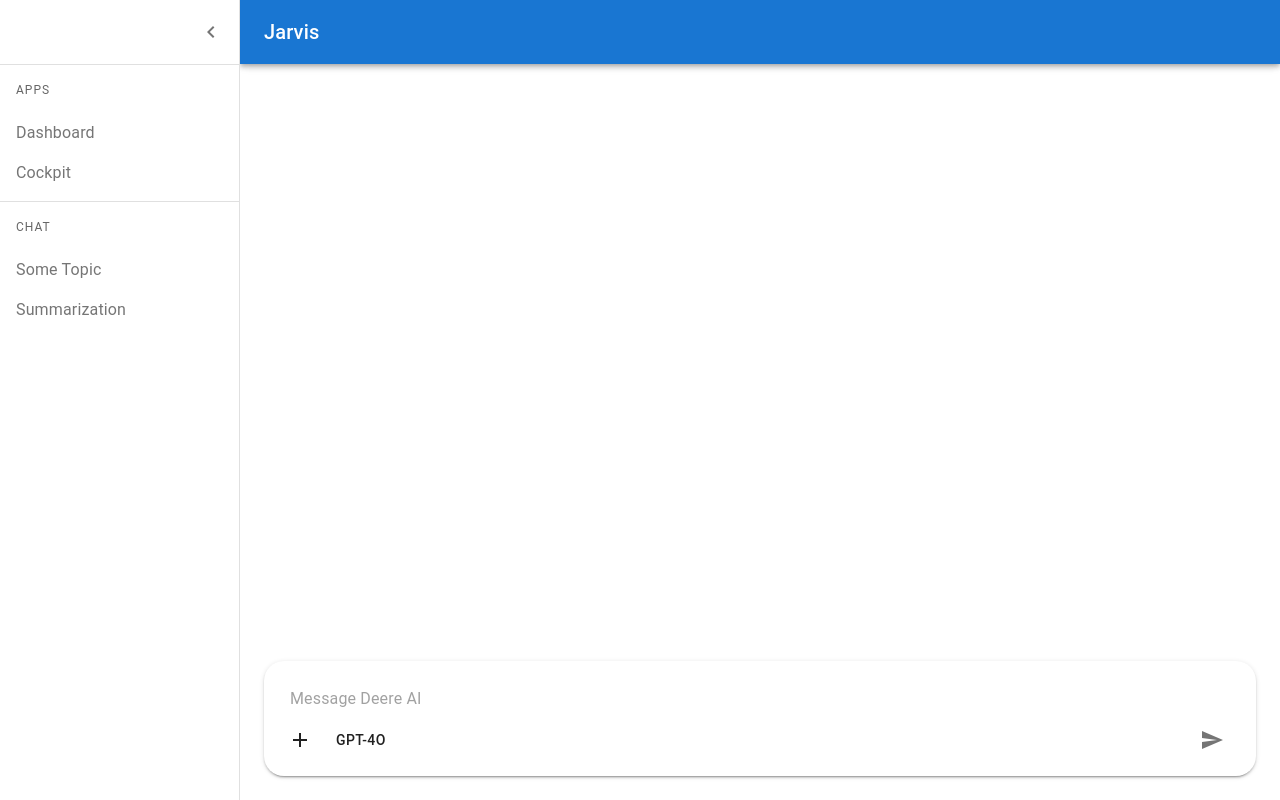
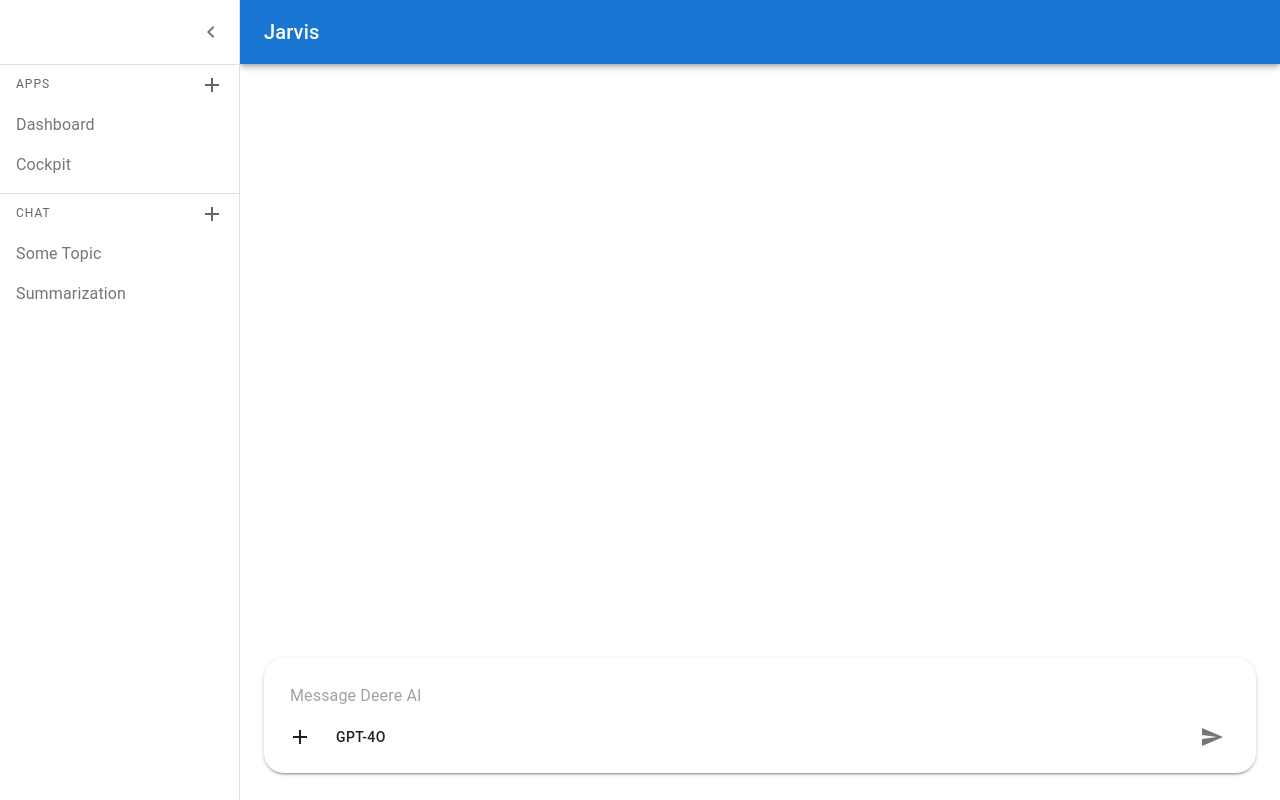
Before and after one commit to NickChecan/jarvis, a React (Create React App) app: page / in a window 1280 px wide. Both pictures are taken after a click on the button 32 px from the left and 32 px from the top of the page. Built offline with nearby package versions, Linux system fonts and the light colour scheme.

Commit message:
chore: add sidebar subheader button and form to user prompt

```diff
--- a/package.json
+++ b/package.json
@@ -15,6 +15,7 @@
     "@types/node": "^16.18.126",
     "@types/react": "^18.3.18",
     "@types/react-dom": "^18.3.5",
+    "axios": "^1.7.9",
     "react": "^18.3.1",
     "react-dom": "^18.3.1",
     "react-scripts": "5.0.1",
--- a/src/components/ChatWindow/ChatWindow.tsx
+++ b/src/components/ChatWindow/ChatWindow.tsx
@@ -22,7 +22,7 @@ export default function ChatWindow() {
                     <ChatMessage key={index} text={msg.text} sender={msg.sender} />
                 ))}
             </MessagesContainer>
-            <UserPrompt />
+            <UserPrompt/>
         </Main>
     )
 
--- /dev/null
+++ b/src/components/ItemsList/ItemsList.styles.tsx
@@ -0,0 +1,14 @@
+import {IconButton, ListSubheader, styled} from "@mui/material";
+
+export const NewChatButton = styled(IconButton)(({theme}) => ({
+    marginLeft: 'auto',
+    marginRight: theme.spacing(-1.1),
+}));
+
+export const CustomListSubheader = styled(ListSubheader)(({theme}) => ({
+    component: "div",
+    id: "nested-list-subheader",
+    display: "flex",
+    alignItems: "center",
+    justifyContent: "space-between",
+}));
--- a/src/components/ItemsList/ItemsList.tsx
+++ b/src/components/ItemsList/ItemsList.tsx
@@ -1,5 +1,7 @@
 import React from 'react';
 import {List, ListItem, ListItemButton, ListItemIcon, ListSubheader, Typography} from "@mui/material";
+import AddIcon from '@mui/icons-material/Add';
+import {CustomListSubheader, NewChatButton} from "./ItemsList.styles";
 
 interface ItemsListProps {
     items: string[];
@@ -14,11 +16,15 @@ export default function ItemsList({ items, title }: ItemsListProps) {
             component="nav"
             aria-labelledby="nested-list-subheader"
             subheader={
-                <ListSubheader component="div" id="nested-list-subheader">
+                <CustomListSubheader>
                     <Typography variant={"overline"}>
                         {title}
                     </Typography>
-                </ListSubheader>
+
+                    <NewChatButton color="inherit">
+                        <AddIcon />
+                    </NewChatButton>
+                </CustomListSubheader>
             }
         >
             {items.map((text, index) => (
--- a/src/components/UserPrompt/UserPrompt.tsx
+++ b/src/components/UserPrompt/UserPrompt.tsx
@@ -1,4 +1,4 @@
-import React from 'react';
+import React, { useState } from 'react';
 import {
     ButtonsRowBox,
     CustomPaper,
@@ -8,9 +8,23 @@ import {
 import SendIcon from "@mui/icons-material/Send";
 import {Button, IconButton, TextField} from "@mui/material";
 import {Add} from "@mui/icons-material";
+import {useMessages} from "../../hooks/useMessages";
 
 export default function UserPrompt() {
+    const [input, setInput] = useState("");
+
+    const { addMessage } = useMessages();
+
+    const handleSubmit = (e: React.FormEvent) => {
+        e.preventDefault();
+        if (input.trim()) {
+            addMessage({ text: input, sender: "user" });
+            setInput("");
+        }
+    };
+
     return (
+        <form onSubmit={handleSubmit}>
             <CustomPaper elevation={2}>
                 <TextField
                     variant="standard"
@@ -19,6 +33,8 @@ export default function UserPrompt() {
                     placeholder="Message Deere AI"
                     fullWidth
                     InputProps={promptInputProps}
+                    value={input}
+                    onChange={(e) => setInput(e.target.value)}
                 />
                 <ButtonsRowBox>
                     <IconButton color="inherit">
@@ -27,10 +43,11 @@ export default function UserPrompt() {
                     <Button color="inherit" variant={'text'}>
                         GPT-4o
                     </Button>
-                <SendIconButton>
+                    <SendIconButton type="submit">
                         <SendIcon />
                     </SendIconButton>
                 </ButtonsRowBox>
             </CustomPaper>
+        </form>
     )
 }
```
Also changed, not shown: 1 other file (tests, documents, lock files or other folders). Lines whose indentation alone changed are shown as unchanged.
